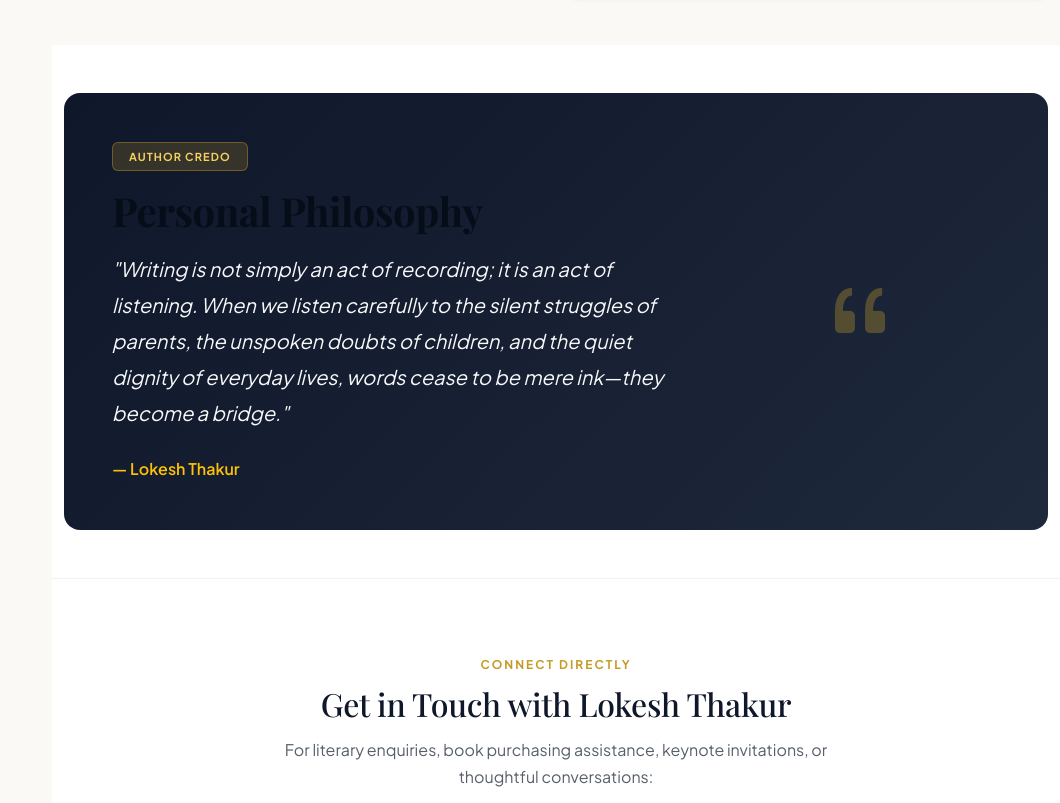
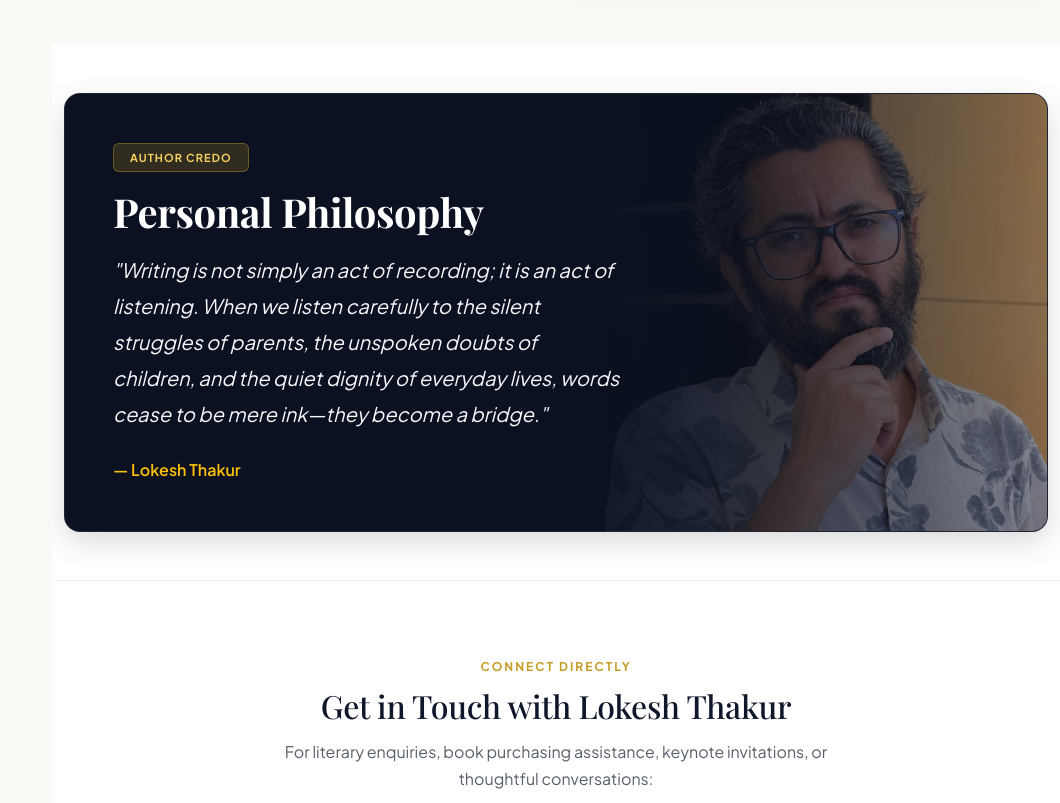
Before and after one commit to anmolc3/lokeshthakur, a plain HTML site: page about.html in a window 1280 px wide. Shown: the part 3328-4131 px from the top of the page, without its empty margins (220-1280 px from the left). Drawn offline with nearby package versions, Linux system fonts and the light colour scheme; a web font is replaced by a local one.

Commit message:
Add Thoughtful Portrait with Glasses to Personal Philosophy section

```diff
--- a/about.html
+++ b/about.html
@@ -400,11 +400,15 @@ LOKESH THAKUR — AUTHOR, STORYTELLER, AND PHILOSOPHICAL THINKER — CHRONICLING
     ======================================================== -->
     <section class="section py-5" style="background-color: #ffffff;">
       <div class="container" data-aos="fade-up">
-        <div class="p-5 rounded-4 position-relative overflow-hidden" style="background: linear-gradient(135deg, #0f172a 0%, #1e293b 100%); color: #ffffff;">
-          <div class="row align-items-center gy-4">
-            <div class="col-lg-8">
+        <div class="philosophy-card p-4 p-md-5 rounded-4 position-relative overflow-hidden" style="color: #ffffff; min-height: 380px;">
+          <!-- Thoughtful Portrait with Glasses Background -->
+          <img src="Thoughtful Portrait with Glasses.webp" alt="Lokesh Thakur - Thoughtful Portrait with Glasses" class="philosophy-bg-img">
+          <div class="philosophy-gradient-scrim"></div>
+
+          <div class="row align-items-center gy-4 position-relative" style="z-index: 2;">
+            <div class="col-lg-8 col-xl-7">
               <span class="badge mb-3 px-3 py-2 text-uppercase" style="background: rgba(197, 155, 39, 0.2); color: #f5d061; border: 1px solid rgba(197, 155, 39, 0.4); font-size: 11px;">Author Credo</span>
-              <h3 class="display-6 fw-bold mb-3" style="font-family: var(--font-editorial);">Personal Philosophy</h3>
+              <h3 class="display-6 fw-bold mb-3 text-white" style="font-family: var(--font-editorial);">Personal Philosophy</h3>
 
               <!-- EDITABLE: PERSONAL PHILOSOPHY -->
               <blockquote class="fs-5 fst-italic text-light opacity-90 mb-4" style="line-height: 1.8;">
@@ -412,9 +416,6 @@ LOKESH THAKUR — AUTHOR, STORYTELLER, AND PHILOSOPHICAL THINKER — CHRONICLING
               </blockquote>
               <div class="fw-semibold text-warning">— Lokesh Thakur</div>
               <!-- END EDITABLE: PERSONAL PHILOSOPHY -->
-            </div>
-            <div class="col-lg-4 text-center">
-              <i class="bi bi-quote display-1" style="color: rgba(197, 155, 39, 0.35);"></i>
             </div>
           </div>
         </div>
--- a/assets/css/custom.css
+++ b/assets/css/custom.css
@@ -1510,6 +1510,47 @@ h1, h2, h3, h4, h5, h6, .sitename {
   }
 }
 
+/* Personal Philosophy Card with Thoughtful Portrait */
+.philosophy-card {
+  background-color: #0b1120;
+  border: 1px solid rgba(255, 255, 255, 0.08);
+  box-shadow: 0 10px 30px rgba(0, 0, 0, 0.15);
+}
+
+.philosophy-card .philosophy-bg-img {
+  position: absolute;
+  right: 0;
+  top: 0;
+  width: 45%;
+  height: 100%;
+  object-fit: cover;
+  object-position: center 20%;
+  opacity: 0.75;
+  transition: opacity 0.3s ease, transform 0.4s ease;
+}
+
+.philosophy-card:hover .philosophy-bg-img {
+  opacity: 0.85;
+  transform: scale(1.02);
+}
+
+.philosophy-card .philosophy-gradient-scrim {
+  position: absolute;
+  inset: 0;
+  background: linear-gradient(90deg, #0b1120 0%, #0b1120 48%, rgba(11, 17, 32, 0.88) 62%, rgba(11, 17, 32, 0.25) 100%);
+  pointer-events: none;
+}
+
+@media (max-width: 991px) {
+  .philosophy-card .philosophy-bg-img {
+    width: 100%;
+    opacity: 0.35;
+  }
+  .philosophy-card .philosophy-gradient-scrim {
+    background: linear-gradient(180deg, rgba(11, 17, 32, 0.92) 0%, rgba(11, 17, 32, 0.85) 60%, rgba(11, 17, 32, 0.6) 100%);
+  }
+}
+
 /*--------------------------------------------------------------
 # Responsive Adjustments
 --------------------------------------------------------------*/
```
Also changed, not shown: Thoughtful Portrait with Glasses.webp (added), 1 other file.
